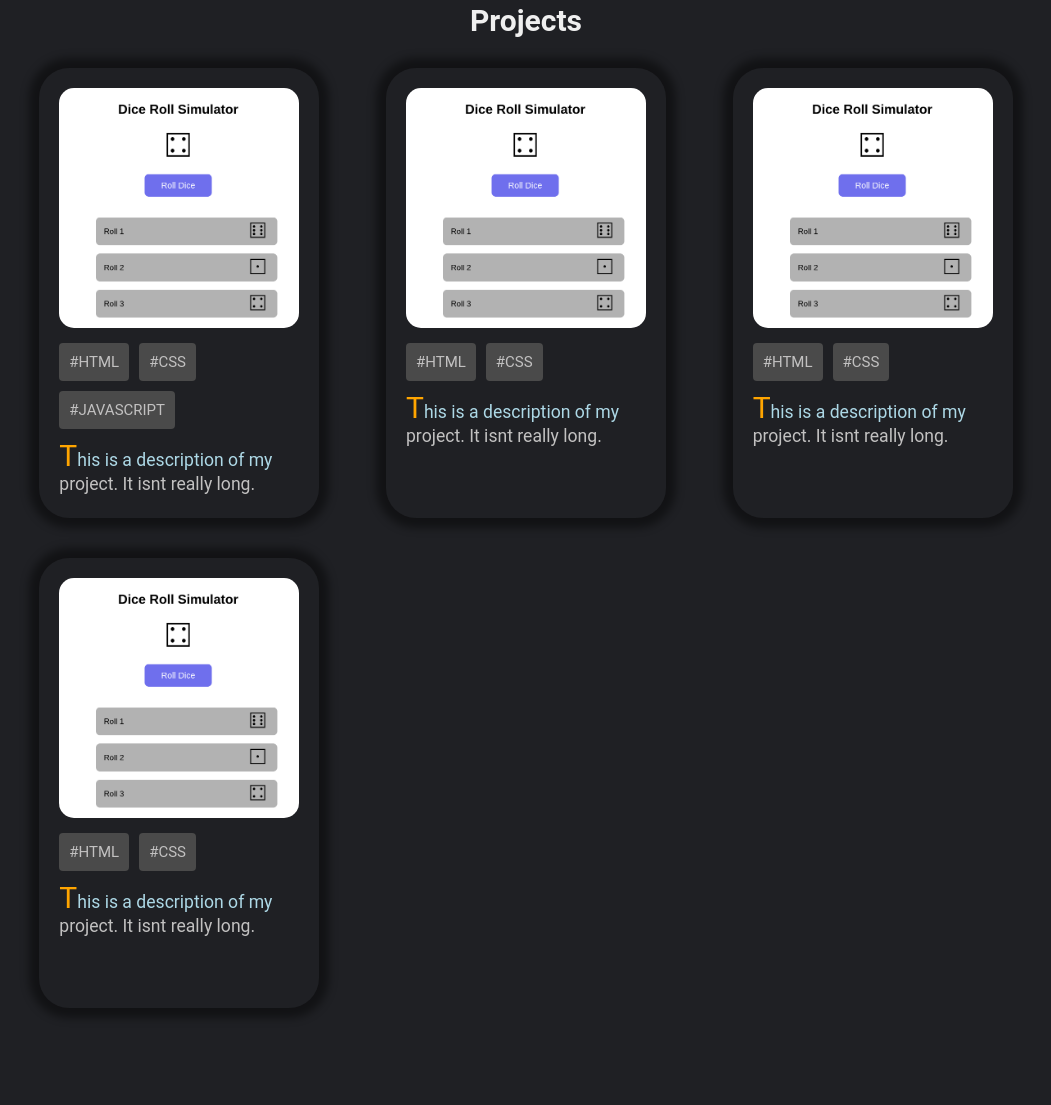
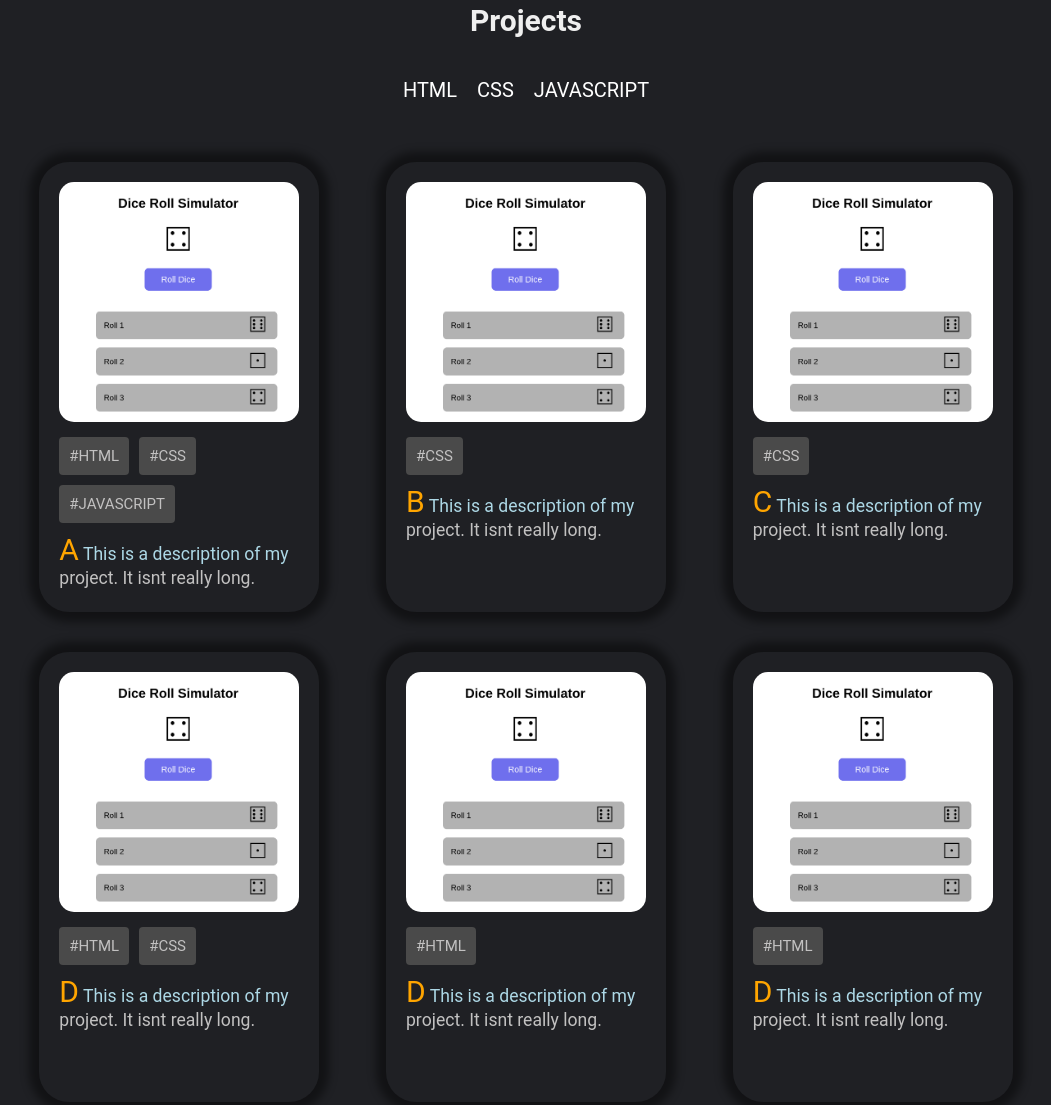
Before and after one commit to TechStegi/TechStegi.github.io, a website: page index.html in a window 1280 px wide. Shown: the part 373-1478 px from the top of the page, without its empty margins (114-1165 px from the left). Drawn offline with nearby package versions, Linux system fonts and the light colour scheme.

Commit message:
further trying to sort items with flex order

```diff
--- a/index.html
+++ b/index.html
@@ -70,6 +70,19 @@
       </section>
       <section class="projects" id="projects">
         <h1 class="projects__heading">Projects</h1>
+        <ul class="projects__filter-buttons__list">
+          <li class="projects__filter-button html">
+            <a href="#html" class="projects__filter-button-link">html</a>
+          </li>
+          <li class="projects__filter-button css">
+            <a href="#css" class="projects__filter-button-link">css</a>
+          </li>
+          <li class="projects__filter-button javascript">
+            <a href="#javascript" class="projects__filter-button-link"
+              >javascript</a
+            >
+          </li>
+        </ul>
         <div class="projects__single-project-wrapper">
           <div
             class="projects__single-project"
@@ -80,15 +93,20 @@
               alt="Project 1" />
             <div class="projects__single-project__tags">
               <ul class="projects__single-project__tags__list">
-                <li class="projects__single-project__tags__list__item">html</li>
-                <li class="projects__single-project__tags__list__item">css</li>
-                <li class="projects__single-project__tags__list__item">
+                <li class="projects__single-project__tags__list__item html">
+                  html
+                </li>
+                <li class="projects__single-project__tags__list__item css">
+                  css
+                </li>
+                <li
+                  class="projects__single-project__tags__list__item javascript">
                   javascript
                 </li>
               </ul>
             </div>
             <p class="projects__single-project__description">
-              This is a description of my project. It isnt really long.
+              A This is a description of my project. It isnt really long.
             </p>
           </div>
           <div
@@ -100,12 +118,13 @@
               alt="Project 2" />
             <div class="projects__single-project__tags">
               <ul class="projects__single-project__tags__list">
-                <li class="projects__single-project__tags__list__item">html</li>
-                <li class="projects__single-project__tags__list__item">css</li>
+                <li class="projects__single-project__tags__list__item css">
+                  css
+                </li>
               </ul>
             </div>
             <p class="projects__single-project__description">
-              This is a description of my project. It isnt really long.
+              B This is a description of my project. It isnt really long.
             </p>
           </div>
 
@@ -118,12 +137,13 @@
               alt="Project 3" />
             <div class="projects__single-project__tags">
               <ul class="projects__single-project__tags__list">
-                <li class="projects__single-project__tags__list__item">html</li>
-                <li class="projects__single-project__tags__list__item">css</li>
+                <li class="projects__single-project__tags__list__item css">
+                  css
+                </li>
               </ul>
             </div>
             <p class="projects__single-project__description">
-              This is a description of my project. It isnt really long.
+              C This is a description of my project. It isnt really long.
             </p>
           </div>
 
@@ -136,12 +156,52 @@
               alt="Project 4" />
             <div class="projects__single-project__tags">
               <ul class="projects__single-project__tags__list">
-                <li class="projects__single-project__tags__list__item">html</li>
-                <li class="projects__single-project__tags__list__item">css</li>
+                <li class="projects__single-project__tags__list__item html">
+                  html
+                </li>
+                <li class="projects__single-project__tags__list__item css">
+                  css
+                </li>
               </ul>
             </div>
             <p class="projects__single-project__description">
-              This is a description of my project. It isnt really long.
+              D This is a description of my project. It isnt really long.
+            </p>
+          </div>
+          <div
+            class="projects__single-project"
+            data-tooltip="Click to view this project ✨">
+            <img
+              class="projects__single-project__image"
+              src="assets/dice_roll.png"
+              alt="Project 4" />
+            <div class="projects__single-project__tags">
+              <ul class="projects__single-project__tags__list">
+                <li class="projects__single-project__tags__list__item html">
+                  html
+                </li>
+              </ul>
+            </div>
+            <p class="projects__single-project__description">
+              D This is a description of my project. It isnt really long.
+            </p>
+          </div>
+          <div
+            class="projects__single-project"
+            data-tooltip="Click to view this project ✨">
+            <img
+              class="projects__single-project__image"
+              src="assets/dice_roll.png"
+              alt="Project 4" />
+            <div class="projects__single-project__tags">
+              <ul class="projects__single-project__tags__list">
+                <li class="projects__single-project__tags__list__item html">
+                  html
+                </li>
+              </ul>
+            </div>
+            <p class="projects__single-project__description">
+              D This is a description of my project. It isnt really long.
             </p>
           </div>
         </div>
--- a/index.js
+++ b/index.js
@@ -10,3 +10,34 @@ document.documentElement.style.setProperty(
 );
 
 console.log(headerHeight);
+
+const singleProjects = document.querySelectorAll(".projects__single-project");
+const tagsList = document.querySelector(
+  ".projects__single-project__tags__list"
+);
+const tags = document.querySelectorAll(
+  ".projects__single-project__tags__list__item"
+);
+let count = 0;
+let lastCount = 50;
+
+for (let i = 0; i < singleProjects.length; i++) {
+  for (let j = 0; j < tags.length; j++) {
+    let containHtml = tags[j].classList.contains("html");
+    let containHtmlLength = containHtml.length;
+    if (containHtml) {
+      singleProjects[i].style.setProperty("order", `${count}`);
+      count++;
+      console.log([i] + " containHtml: " + containHtml);
+      console.log([i] + " containHtmlLength: " + containHtmlLength);
+    } else {
+      singleProjects[i].style.setProperty("order", `${lastCount}`);
+      lastCount++;
+    }
+  }
+  console.log([i] + " singleProjects: " + singleProjects);
+  console.log([i] + " singleProjects.length: " + singleProjects.length);
+
+  console.log([i] + " tags: " + tags);
+  console.log([i] + " tags.length: " + tags.length);
+}
--- a/style.css
+++ b/style.css
@@ -154,6 +154,22 @@ p {
   padding-top: 70px;
 }
 
+.projects__filter-buttons__list {
+  list-style-type: none;
+  color: white;
+  display: flex;
+  gap: 20px;
+  text-transform: uppercase;
+  justify-content: center;
+  padding: 40px 0 30px 0;
+  font-size: 20px;
+}
+
+.projects__filter-button-link {
+  text-decoration: none;
+  color: white;
+}
+
 .projects__single-project-wrapper {
   margin: 30px auto 30px auto;
   display: grid;
@@ -178,6 +194,11 @@ nav {
   display: flex;
   flex-flow: column nowrap;
   gap: 15px;
+}
+
+.html:target {
+  color: green;
+  background-color: yellow;
 }
 
 .projects__single-project__tags__list {
```
